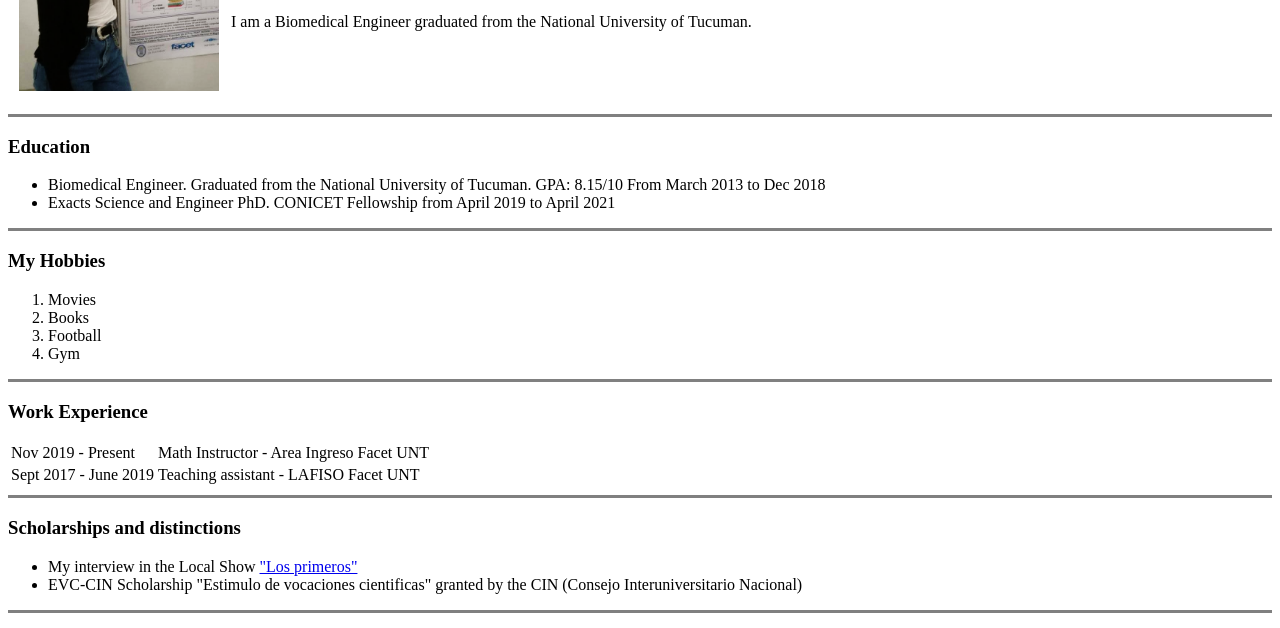
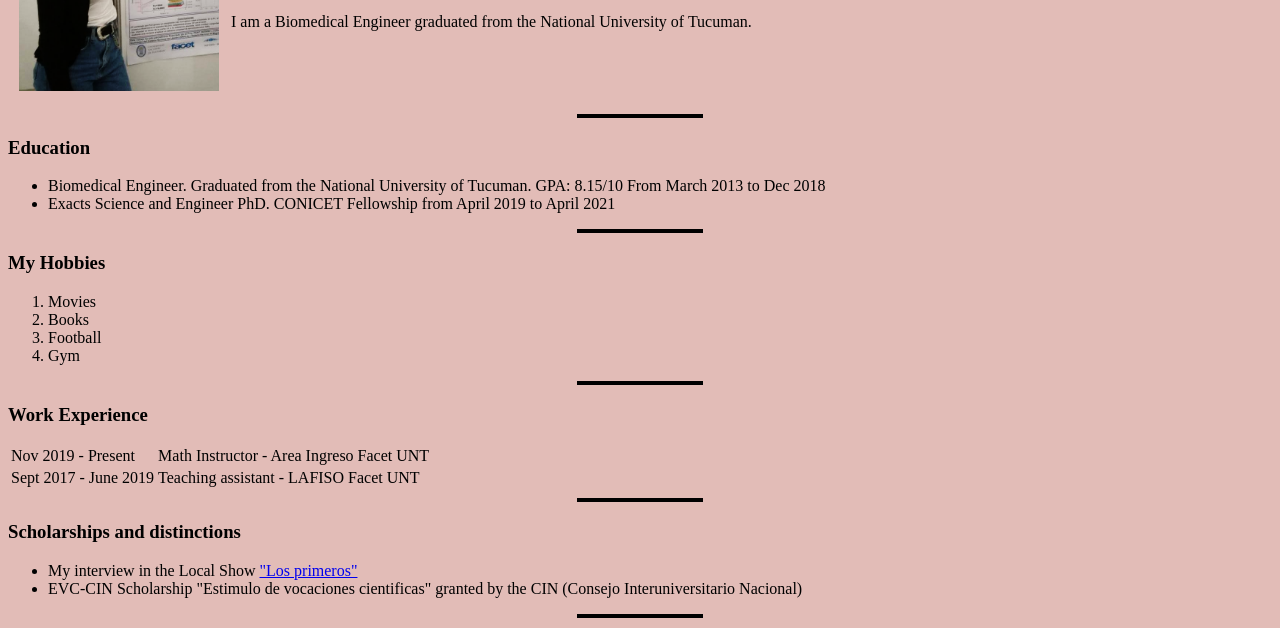
Before and after one commit to vickyesantillan/CV, a plain HTML site: page index.html in a window 1280 px wide. Shown: the part 168-796 px from the top of the page. Drawn offline with Linux system fonts and the light colour scheme.

Commit message:
Adding changes to the background, introducing also CSS codes

```diff
--- a/index.html
+++ b/index.html
@@ -5,6 +5,22 @@
   <meta http-equiv="X-UA-Compatible" content="IE=edge">
   <meta name="viewport" content="width=device-width, initial-scale=1.0">
   <title>Vicks's website</title>
+
+  <style>
+    body{
+      background-color: #e2bcb7;
+    }
+    hr{
+      background-color: black;
+      border-style: none;
+      border-bottom: dotted;
+      height: 2px;
+      width: 10%;
+      border-width: 2px;
+
+    }
+
+  </style>
 </head>
 <body>
   <table cellspacing="10">
```
